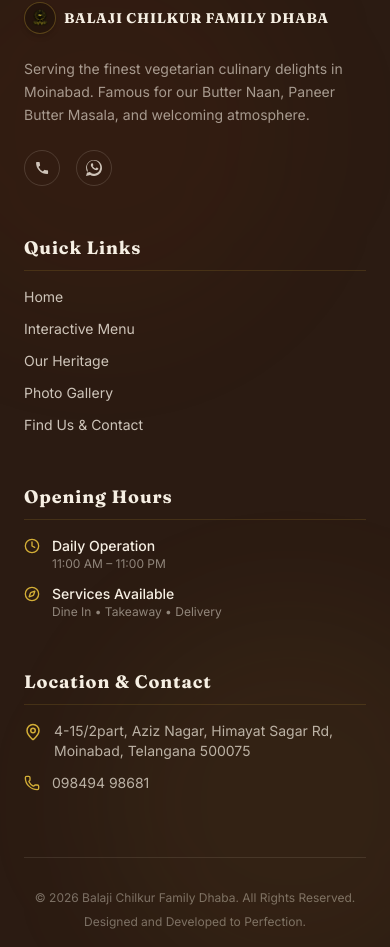
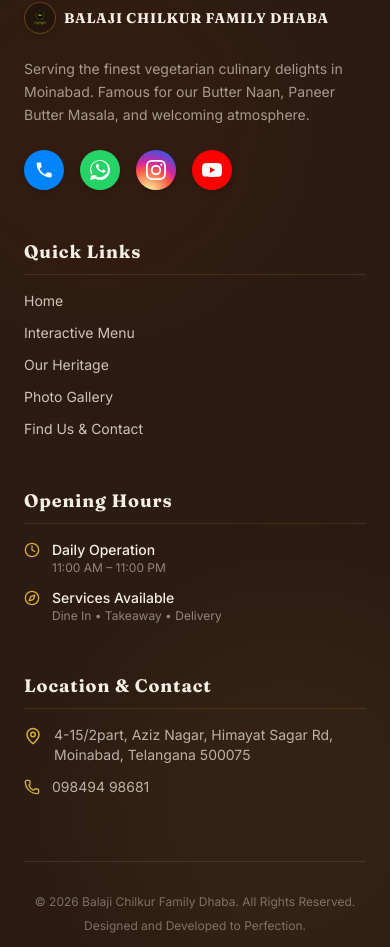
Before and after one commit to tarunuttupulusu/app2, a React (Vite) app: page /#/contact in a window 390 px wide. Shown: the part 2289-3236 px from the top of the page. Built offline with nearby package versions, Linux system fonts and the light colour scheme.

Commit message:
Add colored social media icons (Phone, WhatsApp, Instagram, YouTube) to the footer

```diff
--- a/src/components/Footer.tsx
+++ b/src/components/Footer.tsx
@@ -29,14 +29,47 @@ export const Footer: React.FC = () => {
             Serving the finest vegetarian culinary delights in Moinabad. Famous for our Butter Naan, Paneer Butter Masala, and welcoming atmosphere.
           </p>
           <div className="flex space-x-4">
-            <a href="tel:+919849498681" className="w-9 h-9 flex items-center justify-center rounded-full border border-brand-bg/15 hover:border-brand-gold hover:text-brand-gold transition-all duration-300" aria-label="Call Balaji Restaurant">
-              <svg className="w-4 h-4 fill-current" viewBox="0 0 24 24">
+            <a
+              href="tel:+919849498681"
+              className="w-10 h-10 flex items-center justify-center rounded-full bg-[#0084FF] hover:scale-110 shadow-md transition-all duration-300"
+              aria-label="Call Balaji Restaurant"
+            >
+              <svg className="w-5 h-5 text-white fill-current" viewBox="0 0 24 24">
                 <path d="M20.01 15.38c-1.23 0-2.42-.2-3.53-.56a.977.977 0 00-1.01.24l-2.2 2.2a15.045 15.045 0 01-6.59-6.59l2.2-2.2c.28-.28.36-.67.25-1.02A11.36 11.36 0 018.62 4c0-.55-.45-1-1-1H4.11c-.55 0-1 .45-1 1 0 9.39 7.61 17 17 17 .55 0 1-.45 1-1v-3.62c0-.55-.45-1-1-1z" />
               </svg>
             </a>
-            <a href="https://wa.me/919849498681?text=Hi%20Balaji%20Santosh%20Family%20Dhaba!%20I'd%20like%20to%20make%20an%20inquiry." target="_blank" rel="noopener noreferrer" className="w-9 h-9 flex items-center justify-center rounded-full border border-brand-bg/15 hover:border-brand-gold hover:text-brand-gold transition-all duration-300" aria-label="WhatsApp Balaji Restaurant">
-              <svg className="w-4 h-4 fill-current" viewBox="0 0 24 24">
+            <a
+              href="https://wa.me/919849498681?text=Hi%20Balaji%20Chilkur%20Family%20Dhaba!%20I'd%20like%20to%20make%20an%20inquiry."
+              target="_blank"
+              rel="noopener noreferrer"
+              className="w-10 h-10 flex items-center justify-center rounded-full bg-[#25D366] hover:scale-110 shadow-md transition-all duration-300"
+              aria-label="WhatsApp Balaji Restaurant"
+            >
+              <svg className="w-5 h-5 text-white fill-current" viewBox="0 0 24 24">
                 <path d="M.057 24l1.687-6.163c-1.041-1.804-1.588-3.849-1.587-5.946C.06 5.348 5.397.01 12.008.01c3.202.001 6.212 1.246 8.477 3.514 2.266 2.268 3.507 5.28 3.505 8.484-.004 6.657-5.34 11.997-11.953 11.997-2.005-.001-3.973-.502-5.724-1.458L0 24zm6.59-4.846c1.66.986 3.288 1.488 4.793 1.49 5.485.002 9.953-4.462 9.956-9.943.002-2.656-1.03-5.153-2.905-7.03C16.61 1.83 14.117.794 11.46.794 5.976.794 1.508 5.26 1.505 10.744c-.001 1.624.425 3.208 1.232 4.606l-.997 3.639 3.731-.978c1.378.75 2.766 1.145 3.576.743zm11.306-6.85c-.279-.14-1.647-.812-1.9-.904-.253-.092-.438-.138-.621.14-.183.279-.708.904-.868 1.088-.16.184-.32.207-.6.066-.279-.14-1.18-.435-2.247-1.388-.83-.74-1.39-1.653-1.553-1.93-.163-.279-.018-.43.12-.569.127-.123.279-.323.418-.484.14-.16.187-.274.28-.458.093-.184.047-.346-.023-.485-.07-.14-.621-1.498-.85-2.05-.224-.54-.447-.466-.621-.475-.16-.008-.344-.01-.528-.01s-.484.068-.737.346c-.253.279-.966.945-.966 2.302 0 1.358.989 2.668 1.127 2.852.138.184 1.944 2.97 4.71 4.164.658.284 1.172.454 1.572.58.66.21 1.26.18 1.733.11.528-.078 1.647-.674 1.88-1.325.233-.65.233-1.21.164-1.325-.07-.11-.253-.18-.532-.32z"/>
+              </svg>
+            </a>
+            <a
+              href="https://instagram.com"
+              target="_blank"
+              rel="noopener noreferrer"
+              className="w-10 h-10 flex items-center justify-center rounded-full hover:scale-110 shadow-md transition-all duration-300"
+              style={{ background: 'radial-gradient(circle at 30% 107%, #fdf497 0%, #fdf497 5%, #fd5949 45%, #d6249f 60%, #285AEB 90%)' }}
+              aria-label="Instagram Balaji Restaurant"
+            >
+              <svg className="w-5 h-5 text-white fill-current" viewBox="0 0 24 24">
+                <path d="M12 2.163c3.204 0 3.584.012 4.85.07 3.252.148 4.771 1.691 4.919 4.919.058 1.265.069 1.645.069 4.849 0 3.205-.012 3.584-.069 4.849-.149 3.225-1.664 4.771-4.919 4.919-1.266.058-1.644.07-4.85.07-3.204 0-3.584-.012-4.849-.07-3.26-.149-4.771-1.699-4.919-4.92-.058-1.265-.07-1.644-.07-4.849 0-3.204.013-3.583.07-4.849.149-3.227 1.664-4.771 4.919-4.919 1.266-.057 1.645-.069 4.849-.069zM12 0C8.741 0 8.333.014 7.053.072 2.695.272.273 2.69.073 7.051.014 8.333 0 8.741 0 12c0 3.259.014 3.668.072 4.948.2 4.358 2.618 6.78 6.98 6.98 1.281.058 1.689.072 4.948.072 3.259 0 3.668-.014 4.948-.072 4.354-.2 6.782-2.618 6.979-6.98.059-1.28.073-1.689.073-4.948 0-3.259-.014-3.667-.072-4.947-.196-4.354-2.617-6.78-6.979-6.98C15.668.014 15.259 0 12 0zm0 5.838a6.162 6.162 0 100 12.324 6.162 6.162 0 000-12.324zM12 16a4 4 0 110-8 4 4 0 010 8zm6.406-11.845a1.44 1.44 0 100 2.881 1.44 1.44 0 000-2.881z" />
+              </svg>
+            </a>
+            <a
+              href="https://youtube.com"
+              target="_blank"
+              rel="noopener noreferrer"
+              className="w-10 h-10 flex items-center justify-center rounded-full bg-[#FF0000] hover:scale-110 shadow-md transition-all duration-300"
+              aria-label="YouTube Balaji Restaurant"
+            >
+              <svg className="w-5 h-5 text-white fill-current" viewBox="0 0 24 24">
+                <path d="M23.498 6.163a3.003 3.003 0 00-2.11-2.11C19.518 3.545 12 3.545 12 3.545s-7.518 0-9.388.508a3.003 3.003 0 00-2.11 2.11C0 8.033 0 12 0 12s0 3.967.502 5.837a3.003 3.003 0 002.11 2.11c1.87.508 9.388.508 9.388.508s7.518 0 9.388-.508a3.003 3.003 0 002.11-2.11C24 15.967 24 12 24 12s0-3.967-.502-5.837zM9.545 15.568V8.432L15.818 12l-6.273 3.568z"/>
               </svg>
             </a>
           </div>
```
